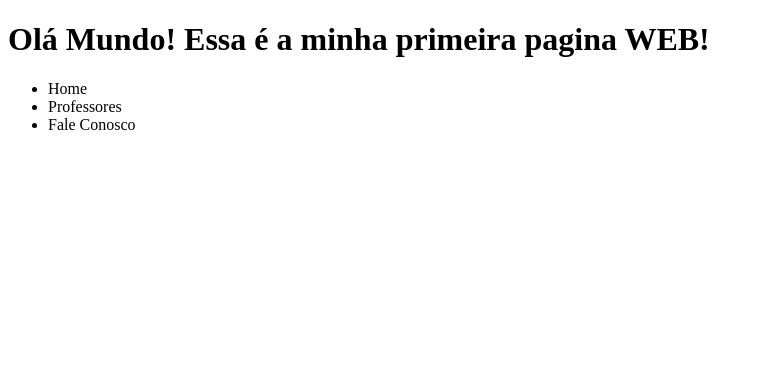
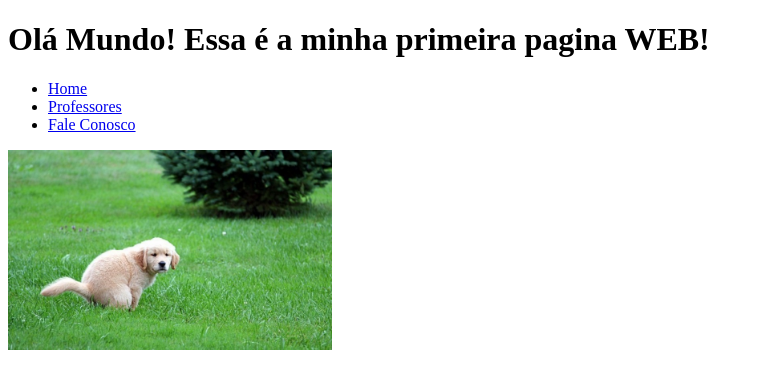
Before and after one commit to PietroMario/Projeto_Devaria_HTML, a plain HTML site: page index.html in a window 1280 px wide. Shown: the whole page, without its empty margins (0-762 px from the left). Drawn offline with Linux system fonts and the light colour scheme.

Commit message:
Adição de Imagem

```diff
--- a/index.html
+++ b/index.html
@@ -9,11 +9,16 @@
             <h1>Olá Mundo! Essa é a minha primeira pagina WEB!</h1>
             <nav>
                 <ul>
-                    <li>Home</li>
-                    <li>Professores</li>
-                    <li>Fale Conosco</li>
+                    <li><a href="index.html">Home</a></li>
+                    <li><a href="Professores.html">Professores</a></li>
+                    <li><a href="FaleConosco.html">Fale Conosco</a></li>
                 </ul>
             </nav>
         </header>
     </body>
+    <main>
+        <section>
+            <img src="Imagens/DogPop.jpg" width="324" alt="Dog">
+        </section>
+    </main>
 </html>
```
Also changed, not shown: Imagens/DogPop.jpg (added).
